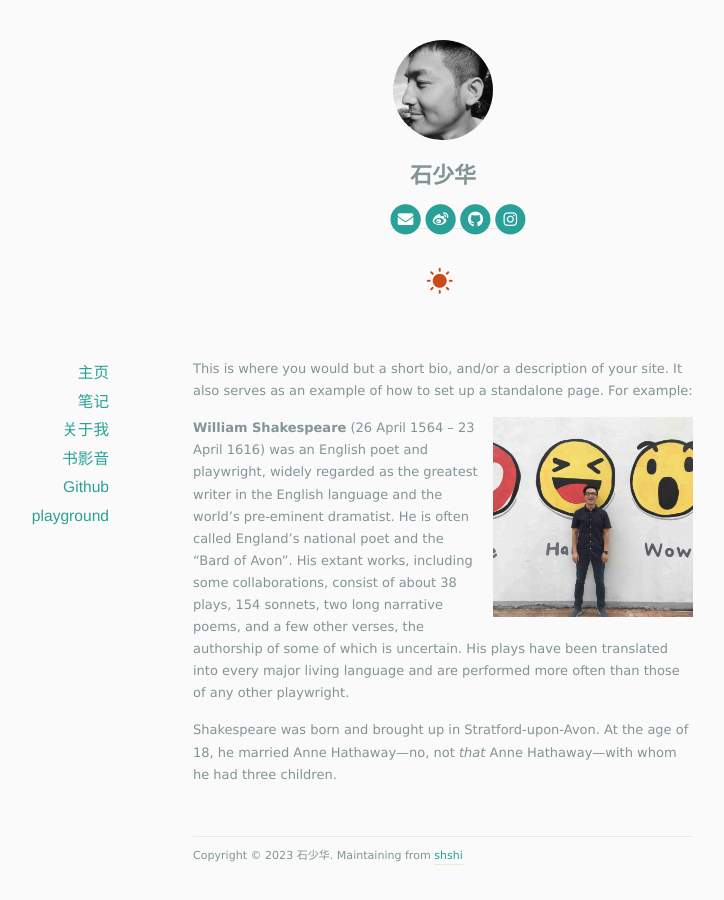
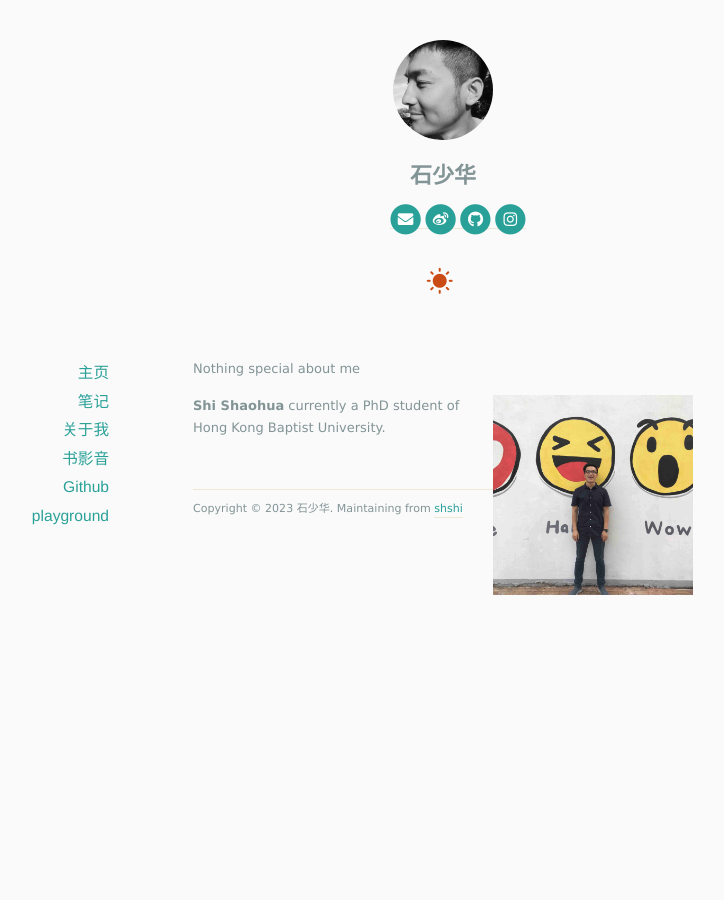
Before and after one commit to shshi/shishaohua.github.io, a Jekyll site: the page built from docs/about/index.markdown, in a window 1280 px wide. Shown: the whole page, without its empty margins (197-921 px from the left). Built offline with Jekyll 4.4.1, drawn with Linux system fonts in a browser that asks for light colours; nearby versions of some CDN libraries.

Commit message:
Update index.markdown

```diff
--- a/docs/about/index.markdown
+++ b/docs/about/index.markdown
@@ -3,9 +3,7 @@
 title: 关于我
 ---
 
-This is where you would but a short bio, and/or a description of your site. It also serves as an example of how to set up a standalone page. For example:
+Nothing special about me
 
 <img src="/images/photo_about.jpg" class="right" width="200"/>
-**William Shakespeare** (26 April 1564 – 23 April 1616) was an English poet and playwright, widely regarded as the greatest writer in the English language and the world's pre-eminent dramatist. He is often called England's national poet and the "Bard of Avon". His extant works, including some collaborations, consist of about 38 plays, 154 sonnets, two long narrative poems, and a few other verses, the authorship of some of which is uncertain. His plays have been translated into every major living language and are performed more often than those of any other playwright.
-
-Shakespeare was born and brought up in Stratford-upon-Avon. At the age of 18, he married Anne Hathaway—no, not *that* Anne Hathaway—with whom he had three children.
+**Shi Shaohua** currently a PhD student of Hong Kong Baptist University.
```
